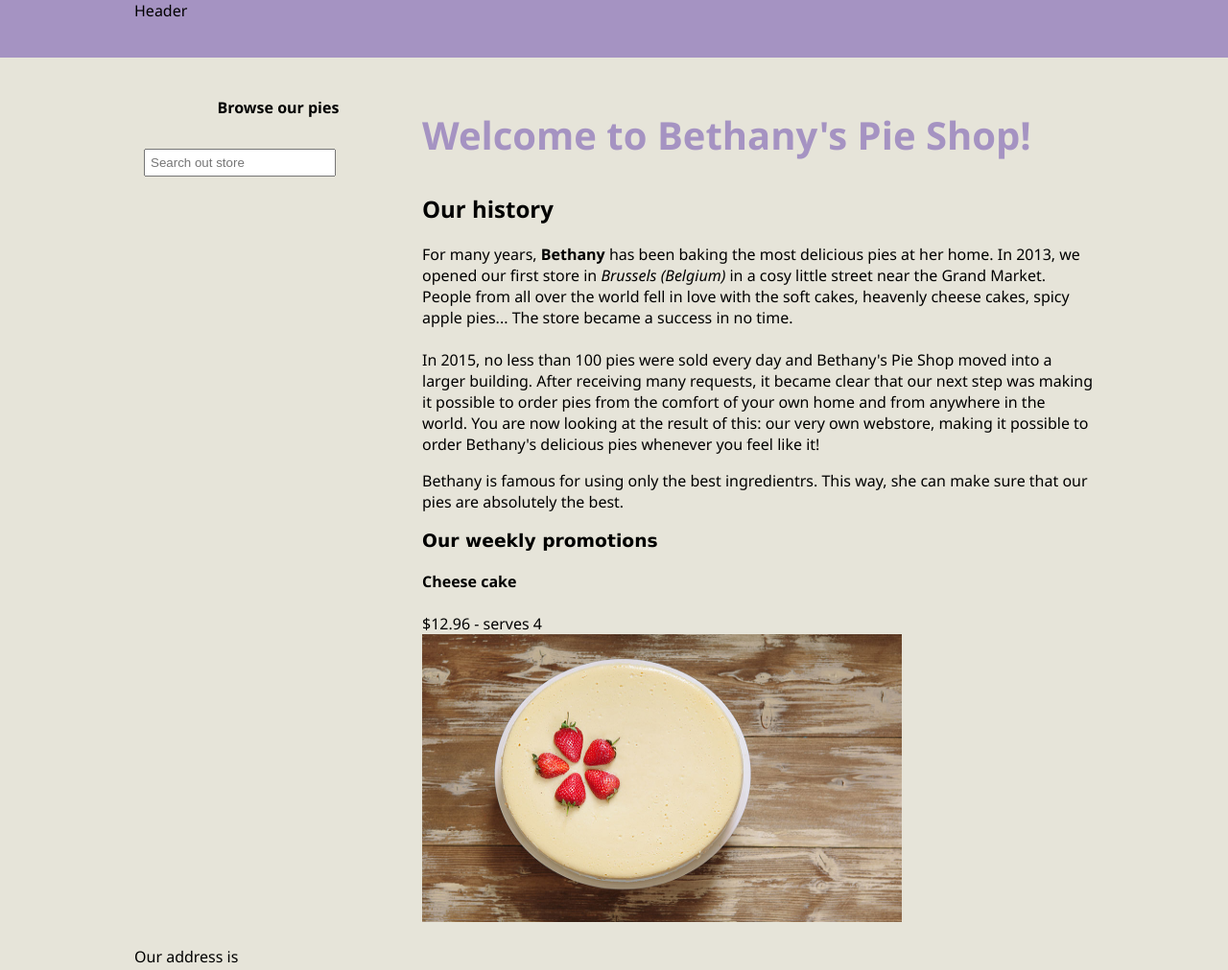
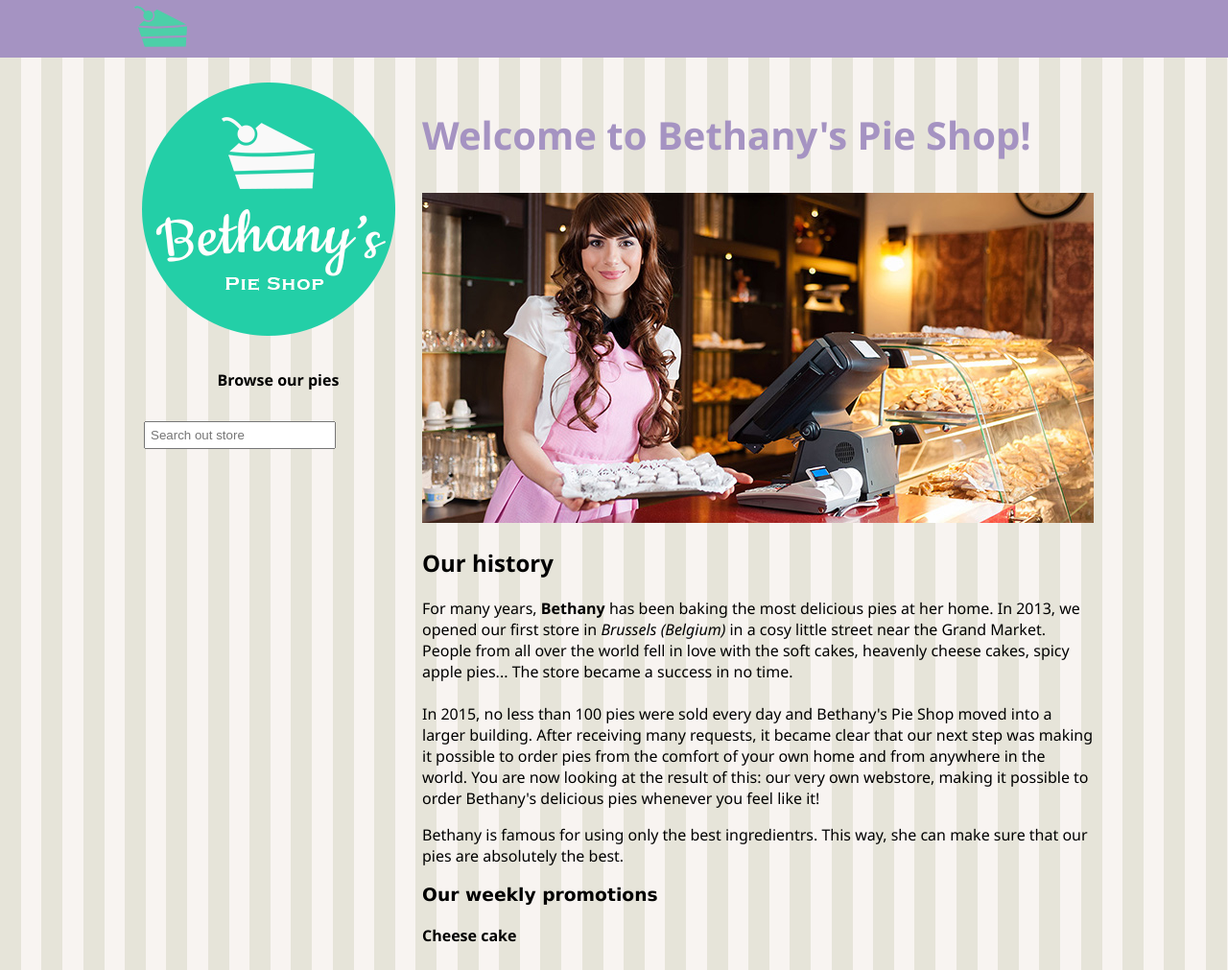
Before and after one commit to quackness/Pie-Shop-Website-w2, a plain HTML site: page index.html in a window 1280 px wide. Shown: the top 1011 px of the page at 96% size. Drawn offline with Linux system fonts and the light colour scheme.

Commit message:
add pictures to the site

```diff
--- a/index.html
+++ b/index.html
@@ -17,6 +17,7 @@
         margin-left: auto;
         margin-right: auto;
         background-color: #e6e4d9;
+        background-image: url('images/pattern.png');
       }
       #mainheader {
         background-color: #a593c2;
@@ -50,15 +51,20 @@
         clear: both;
         width: 100%;
       }
+
+
     </style>
   </head>
   <body>
     <header id="mainheader">
-      <nav>Header</nav>
+      <nav>
+        <img src="images/cake.svg" height="55"/>
+      </nav>
     </header>
 
     <div style="width: 1000px; margin-left: auto; margin-right: auto">
       <aside id="leftmenu">
+        <img src="images/bethanylogo.png" />
         <header>
           <h4 style="text-align: center">Browse our pies</h4>
         </header>
@@ -72,6 +78,7 @@
               Welcome to Bethany's Pie Shop!
             </h1>
           </header>
+          <img src="images/bethany.jpg" width="700" alt="Bethany picture"/>
           <h2>Our history</h2>
           <p>
             For many years, <b>Bethany</b> has been baking the most delicious
```
